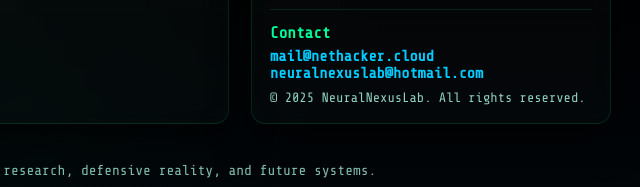
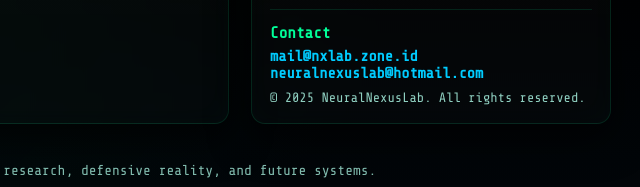
Before and after one commit to NeuralNexusLab-nh/NXLab, a website: page pages/index.html in a window 1280 px wide. Shown: the part 906-1093 px from the top of the page, 629-1269 px from the left. Drawn offline with nearby package versions, Linux system fonts and the light colour scheme.

Commit message:
Update index.html

```diff
--- a/pages/index.html
+++ b/pages/index.html
@@ -444,7 +444,7 @@
       <div class="contact">
         <h4 style="color:var(--neon-green);margin-bottom:6px;">Contact</h4>
         <p style="color:var(--soft);margin-bottom:8px;font-size:0.95rem;">
-          <a href="mailto:mail@nethacker.cloud">mail@nethacker.cloud</a><br>
+          <a href="mailto:mail@nxlab.zone.id">mail@nxlab.zone.id</a><br>
           <a href="mailto:neuralnexuslab@hotmail.com">neuralnexuslab@hotmail.com</a>
         </p>
         <p style="color:var(--soft);font-size:0.85rem;">
```
